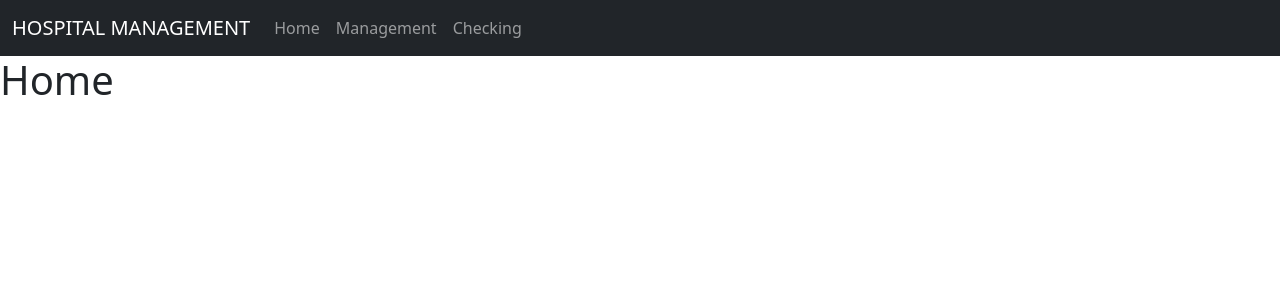
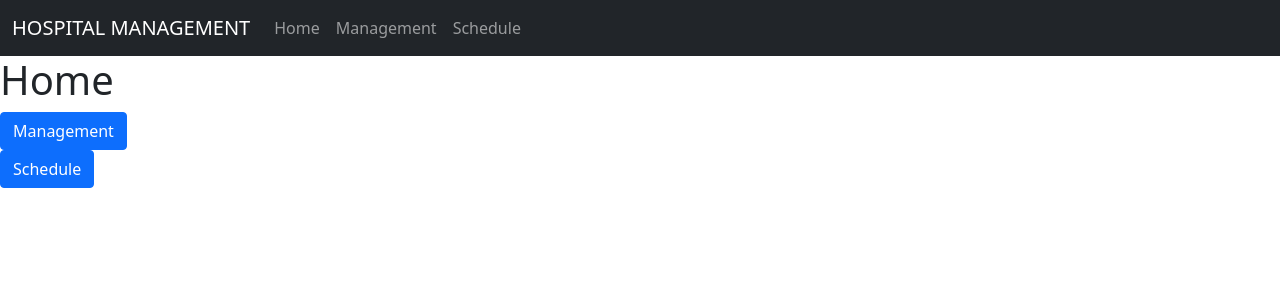
Before and after one commit to dennisdinhhung/WebAppDev, a PHP site: page / in a window 1280 px wide. Shown: the top 300 px of the page. Run offline with PHP 8.4, Linux system fonts and the light colour scheme.

Commit message:
attempting to fix the navbar collapse issue

```diff
--- a/main/index.php
+++ b/main/index.php
@@ -22,5 +22,18 @@
     <div class="title">
         <h1>Home</h1>
     </div>
+
+    <div>
+        <a href="manage.php">
+            <button type="button" class="btn btn-primary">
+                Management
+            </button></a>
+    </div>
+    <div>
+        <a href="schedule.php">
+            <button type="button" class="btn btn-primary">
+                Schedule
+            </button></a>
+    </div>
 </body>
 </html>
--- a/main/manage.php
+++ b/main/manage.php
@@ -10,6 +10,9 @@
     <title>Group XX - Hospital Management</title>
     <!--Bootstrap link-->
     <link href="https://cdn.jsdelivr.net/npm/bootstrap@5.1.3/dist/css/bootstrap.min.css" rel="stylesheet" integrity="sha384-1BmE4kWBq78iYhFldvKuhfTAU6auU8tT94WrHftjDbrCEXSU1oBoqyl2QvZ6jIW3" crossorigin="anonymous">
+    <script src="https://cdn.jsdelivr.net/npm/bootstrap@5.1.3/dist/js/bootstrap.bundle.min.js" integrity="sha384-ka7Sk0Gln4gmtz2MlQnikT1wXgYsOg+OMhuP+IlRH9sENBO0LRn5q+8nbTov4+1p" crossorigin="anonymous"></script>
+    <script src="https://cdn.jsdelivr.net/npm/@popperjs/core@2.10.2/dist/umd/popper.min.js" integrity="sha384-7+zCNj/IqJ95wo16oMtfsKbZ9ccEh31eOz1HGyDuCQ6wgnyJNSYdrPa03rtR1zdB" crossorigin="anonymous"></script>
+    <script src="https://cdn.jsdelivr.net/npm/bootstrap@5.1.3/dist/js/bootstrap.min.js" integrity="sha384-QJHtvGhmr9XOIpI6YVutG+2QOK9T+ZnN4kzFN1RtK3zEFEIsxhlmWl5/YESvpZ13" crossorigin="anonymous"></script>
     <!-- external css link-->
     <link rel="stylesheet" href="../styles/styles.css">
     <!--fontawesome for icons-->
@@ -60,7 +63,7 @@
 
                 <tbody>
 <?php
-    $sql = mysqli_query($conn, "SELECT * FROM doctors");
+    $sql = mysqli_query($conn, "SELECT * FROM doctors;");
     $count = 1;
     while($row=mysqli_fetch_array($sql))
         {
--- a/main/static/navbar.php
+++ b/main/static/navbar.php
@@ -1,7 +1,7 @@
 <nav class="navbar navbar-expand-lg navbar-dark bg-dark">
   <div class="container-fluid">
     <a class="navbar-brand" href="index.php">HOSPITAL MANAGEMENT</a>
-    <button class="navbar-toggler" type="button" data-bs-toggle="collapse" data-bs-target="#navbarNav" aria-controls="navbarNav" aria-expanded="false" aria-label="Toggle navigation">
+    <button class="navbar-toggler" type="button" data-bs-toggle="collapse" data-bs-target="#navbarSupportedContent" aria-controls="navbarSupportedContent" aria-expanded="false" aria-label="Toggle navigation">
       <span class="navbar-toggler-icon"></span>
     </button>
     <div class="collapse navbar-collapse" id="navbarNav">
@@ -13,7 +13,7 @@
           <a class="nav-link" href="manage.php">Management</a>
         </li>
         <li class="nav-item">
-          <a class="nav-link" href="check.php">Checking</a>
+          <a class="nav-link" href="schedule.php">Schedule</a>
         </li>
       </ul>
     </div>
```
